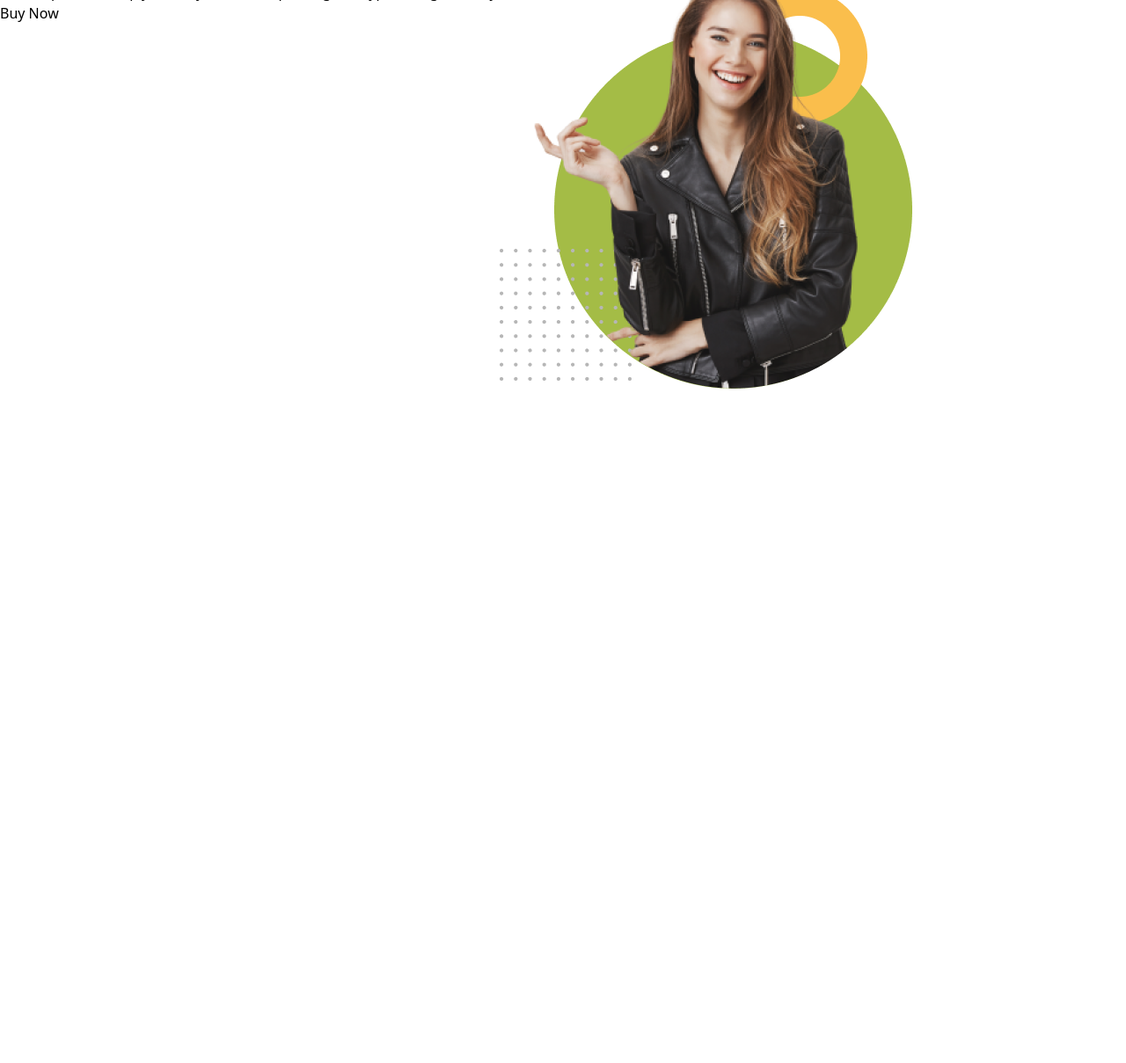
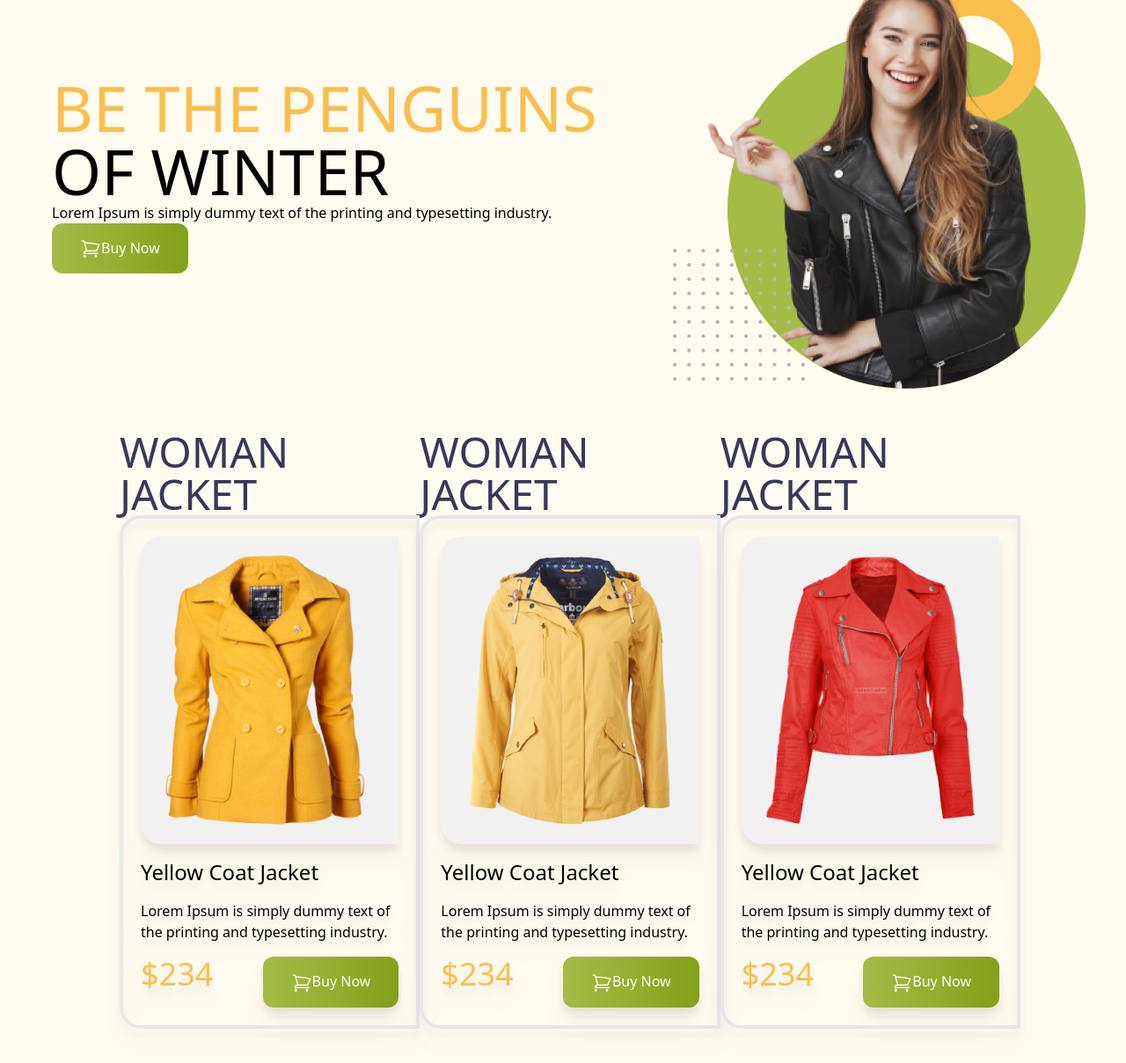
Before and after one commit to sufian999/five-penguin-fashion, a plain HTML site: page index.html in a window 1280 px wide. Shown: the part 45-1254 px from the top of the page at 88% size. Before the commit the page ends 800 px from the top, so only its background shows below. Drawn offline with nearby package versions, Linux system fonts and the light colour scheme.

Commit message:
style-chacnge

```diff
--- a/index.html
+++ b/index.html
@@ -8,20 +8,84 @@
   <script src="https://cdn.tailwindcss.com"></script>
 </head>
 
-<body>
-  <div class="flex">
+<body class="bg-[#FFFBF0] pl-4">
+  <div>
+  </div>
+  <div class="md:flex md:items-center md:justify-around">
     <div>
-      <h1>Be the Penguins
-        of Winter</h1>
-      <p>Lorem Ipsum is simply dummy text of the printing
-        and typesetting industry.</p>
-      <button>Buy Now</button>
-
+      <h1 class="text-7xl uppercase"><span class="text-[#FABE4C]">Be the Penguins</span><br><span>of Winter</span></h1>
+      <p>Lorem Ipsum is simply dummy text of the printing and typesetting industry.</p>
+      <button
+        class="bg-green-400 px-8 py-4 rounded-xl font-medium text-white bg-gradient-to-r from-[#A4BC46] to-[#85A019]"><svg
+          xmlns="http://www.w3.org/2000/svg" fill="none" viewBox="0 0 24 24" stroke-width="1.5" stroke="currentColor"
+          class="size-6 text-yellow-50 inline">
+          <path stroke-linecap="round" stroke-linejoin="round"
+            d="M2.25 3h1.386c.51 0 .955.343 1.087.835l.383 1.437M7.5 14.25a3 3 0 0 0-3 3h15.75m-12.75-3h11.218c1.121-2.3 2.1-4.684 2.924-7.138a60.114 60.114 0 0 0-16.536-1.84M7.5 14.25 5.106 5.272M6 20.25a.75.75 0 1 1-1.5 0 .75.75 0 0 1 1.5 0Zm12.75 0a.75.75 0 1 1-1.5 0 .75.75 0 0 1 1.5 0Z" />
+        </svg>Buy Now</button>
     </div>
     <div>
       <img src="images/model.png" alt="model-picture">
     </div>
   </div>
+  <main class="max-w-screen-lg mx-auto grid grid-cols-1 md:grid-cols-2 lg:grid-cols-3">
+    <section class="my-12">
+      <h3 class="text-5xl uppercase text-[#363958]">Woman Jacket</h3>
+      <div class="drop-shadow-xl space-y-4 p-5 border-4 rounded-s-3xl">
+        <img class="p-5 bg-[#f1f1f1] rounded-s-3xl" src="images/jacket-1.png" alt="">
+        <h4 class="text-2xl">Yellow Coat Jacket</h4>
+        <p>Lorem Ipsum is simply dummy text of the
+          printing and typesetting industry.</p>
+        <div class="flex justify-between">
+          <h2 class="text-[#FABE4C] text-4xl">$234</h2>
+          <button
+            class="bg-green-400 px-8 py-4 rounded-xl font-medium text-white bg-gradient-to-r from-[#A4BC46] to-[#85A019]"><svg
+              xmlns="http://www.w3.org/2000/svg" fill="none" viewBox="0 0 24 24" stroke-width="1.5"
+              stroke="currentColor" class="size-6 text-yellow-50 inline">
+              <path stroke-linecap="round" stroke-linejoin="round"
+                d="M2.25 3h1.386c.51 0 .955.343 1.087.835l.383 1.437M7.5 14.25a3 3 0 0 0-3 3h15.75m-12.75-3h11.218c1.121-2.3 2.1-4.684 2.924-7.138a60.114 60.114 0 0 0-16.536-1.84M7.5 14.25 5.106 5.272M6 20.25a.75.75 0 1 1-1.5 0 .75.75 0 0 1 1.5 0Zm12.75 0a.75.75 0 1 1-1.5 0 .75.75 0 0 1 1.5 0Z" />
+            </svg>Buy Now</button>
+        </div>
+      </div>
+    </section>
+    <section class="my-12">
+      <h3 class="text-5xl uppercase text-[#363958]">Woman Jacket</h3>
+      <div class="drop-shadow-xl space-y-4 p-5 border-4 rounded-s-3xl">
+        <img class="p-5 bg-[#f1f1f1] rounded-s-3xl" src="images/jacket-2.png" alt="">
+        <h4 class="text-2xl">Yellow Coat Jacket</h4>
+        <p>Lorem Ipsum is simply dummy text of the
+          printing and typesetting industry.</p>
+        <div class="flex justify-between">
+          <h2 class="text-[#FABE4C] text-4xl">$234</h2>
+          <button
+            class="bg-green-400 px-8 py-4 rounded-xl font-medium text-white bg-gradient-to-r from-[#A4BC46] to-[#85A019]"><svg
+              xmlns="http://www.w3.org/2000/svg" fill="none" viewBox="0 0 24 24" stroke-width="1.5"
+              stroke="currentColor" class="size-6 text-yellow-50 inline">
+              <path stroke-linecap="round" stroke-linejoin="round"
+                d="M2.25 3h1.386c.51 0 .955.343 1.087.835l.383 1.437M7.5 14.25a3 3 0 0 0-3 3h15.75m-12.75-3h11.218c1.121-2.3 2.1-4.684 2.924-7.138a60.114 60.114 0 0 0-16.536-1.84M7.5 14.25 5.106 5.272M6 20.25a.75.75 0 1 1-1.5 0 .75.75 0 0 1 1.5 0Zm12.75 0a.75.75 0 1 1-1.5 0 .75.75 0 0 1 1.5 0Z" />
+            </svg>Buy Now</button>
+        </div>
+      </div>
+    </section>
+    <section class="my-12">
+      <h3 class="text-5xl uppercase text-[#363958]">Woman Jacket</h3>
+      <div class="drop-shadow-xl space-y-4 p-5 border-4 rounded-s-3xl">
+        <img class="p-5 bg-[#f1f1f1] rounded-s-3xl" src="images/jacket-3.png" alt="">
+        <h4 class="text-2xl">Yellow Coat Jacket</h4>
+        <p>Lorem Ipsum is simply dummy text of the
+          printing and typesetting industry.</p>
+        <div class="flex justify-between">
+          <h2 class="text-[#FABE4C] text-4xl">$234</h2>
+          <button
+            class="bg-green-400 px-8 py-4 rounded-xl font-medium text-white bg-gradient-to-r from-[#A4BC46] to-[#85A019]"><svg
+              xmlns="http://www.w3.org/2000/svg" fill="none" viewBox="0 0 24 24" stroke-width="1.5"
+              stroke="currentColor" class="size-6 text-yellow-50 inline">
+              <path stroke-linecap="round" stroke-linejoin="round"
+                d="M2.25 3h1.386c.51 0 .955.343 1.087.835l.383 1.437M7.5 14.25a3 3 0 0 0-3 3h15.75m-12.75-3h11.218c1.121-2.3 2.1-4.684 2.924-7.138a60.114 60.114 0 0 0-16.536-1.84M7.5 14.25 5.106 5.272M6 20.25a.75.75 0 1 1-1.5 0 .75.75 0 0 1 1.5 0Zm12.75 0a.75.75 0 1 1-1.5 0 .75.75 0 0 1 1.5 0Z" />
+            </svg>Buy Now</button>
+        </div>
+      </div>
+    </section>
+  </main>
 </body>
 
 </html>
```
Also changed, not shown: tailwind.config.js (added, +8 -0 lines).
